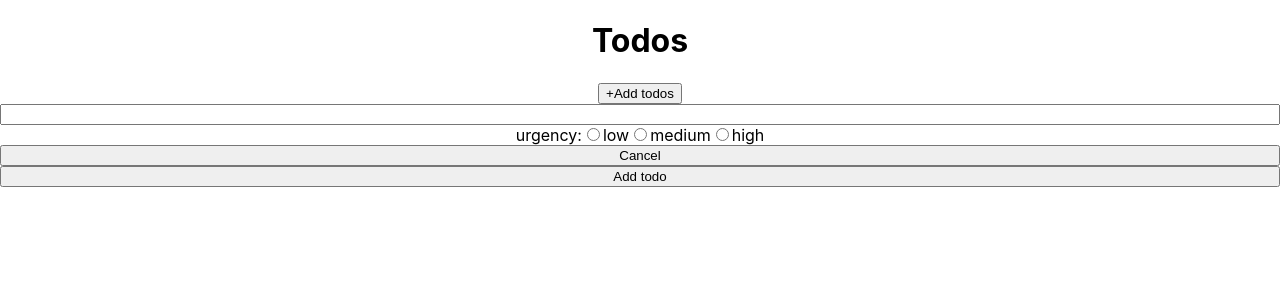
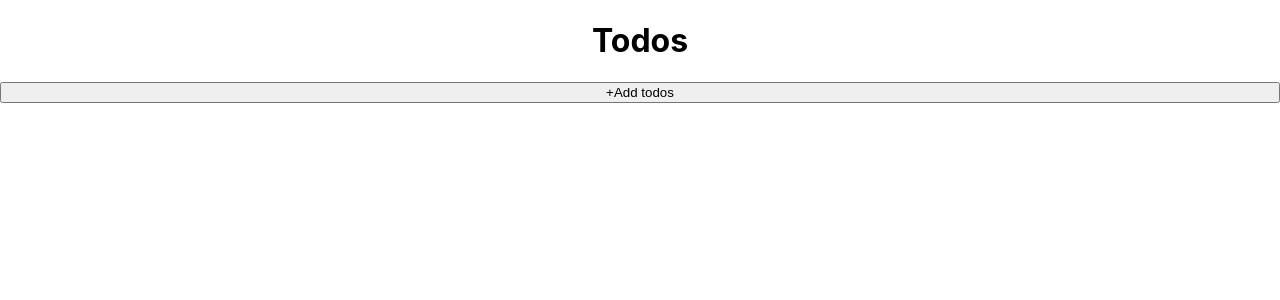
Before and after one commit to gprokopiv/react-hw-02-phonebook, a React (Create React App) app: page / in a window 1280 px wide. Shown: the top 300 px of the page. Built offline with nearby package versions, Linux system fonts and the light colour scheme.

Commit message:
todoItem

```diff
--- a/package.json
+++ b/package.json
@@ -8,6 +8,7 @@
     "@testing-library/user-event": "^12.1.10",
     "react": "^17.0.2",
     "react-dom": "^17.0.2",
+    "react-jss": "^10.6.0",
     "react-scripts": "4.0.3",
     "web-vitals": "^1.0.1"
   },
--- a/src/App.js
+++ b/src/App.js
@@ -3,6 +3,7 @@ import './App.css';
 import TodosPage from './pages/TodosPage';
 
 function App() {
+
   return (
     <div className="App">
       <TodosPage />
--- a/src/components/TodosInputForm.jsx
+++ b/src/components/TodosInputForm.jsx
@@ -1,3 +1,4 @@
+import {useState} from 'react';
 import {createUseStyles} from 'react-jss';
 
 const useStyles = createUseStyles({
@@ -13,46 +14,80 @@ todoInputForm: {
 
 button: {
   display: 'flex',
-justifyContent: 'space-between '},
+justifyContent: 'space-between'},
 });
 
 
-const TodosInputForm = () => {
+const TodosInputForm = ({ onSubmit }) => {
 const classes = useStyles();
+const [showForm, setShowForm] = useState(false);
+const [value, setValue] = useState('');
+const [urgency, setUrgency] = useState('low');
 
-  return <div className='todos-input-form'>
-<button>
-  +Add todos
-</button>
-<form className={classes.form}>
-  <input type='text'></input>
+
+const toggleForm = () => setShowForm( (prevValue) => !prevValue);
+const handleSubmit = e => {
+  e.preventDefault();
+
+  const newTodo = {
+    id: Date.now(),
+    value,
+    urgency,
+    date: Date.now(),
+    isDone: false,
+  }
+  onSubmit(newTodo);
+  setValue('');
+  setUrgency('low');
+  setShowForm(false);
+}
+
+const handleInputChange = (e) => {
+  setValue(e.target.value);
+}
+
+const handleUrgencyChange = (e) => {
+  setUrgency(e.target.value);
+}
+  return (
+
+  <div className={classes.todoInputForm}>
+  {showForm ? (
+  <form className={classes.form} onSubmit={handleSubmit}>
+  <input type='text' value={value} onChange={handleInputChange}/>
   <div>
     <span>urgency:</span>
 
     <label>
-      <input type='radio'></input>
+      <input type='radio' value='low' checked={urgency==='low'} onChange={handleUrgencyChange}></input>
       <span>low</span>
     </label>
 
     <label>
-      <input type='radio'></input>
+      <input type='radio' value='medium'  checked={urgency==='medium'}  onChange={handleUrgencyChange}></input>
       <span>medium</span>
     </label>
 
     <label>
-      <input type='radio'></input>
+      <input type='radio' value='high' checked={urgency==='high'} onChange={handleUrgencyChange}></input>
       <span>high</span>
     </label>
   </div>
-
-  <button>
+<div className={classes.button}>
+  <button onClick={toggleForm}>
     Cancel
   </button>
-  <button>
+  <button type='submit'>
     Add todo
   </button>
-</form>
   </div>
+</form>) : (
+<button onClick={toggleForm}>
+  +Add todos
+</button>)}
+
+
+  </div>)
 };
 
 export default TodosInputForm;
--- a/src/components/TodosList.jsx
+++ b/src/components/TodosList.jsx
@@ -1,6 +1,14 @@
+import TodoItem from './TodoItem';
 
-const TodoList = () => {
-  return <div className='todos-list'></div>
+const TodoList = ({todos}) => {
+  return <div className='todos-list'>
+{todos.map((todo) => (
+  <TodoItem />
+)
+
+)}
+
+  </div>
 };
 
 export default TodoList;
--- a/src/pages/TodosPage.jsx
+++ b/src/pages/TodosPage.jsx
@@ -1,15 +1,21 @@
+import { useState} from 'react';
 import TodosList from '../components/TodosList';
 import TodosInputForm from '../components/TodosInputForm';
 
 
 const TodoPage = () => {
+  const [todos, setTodos] = useState([]);
+
+  const handleSubmit = (todo) => {
+    setTodos((prevState) => [todo, ...prevState])
+  }
   return (
     <div className='todos'>
     <h1>
       Todos
     </h1>
-    <TodosInputForm />
-    <TodosList />
+    <TodosInputForm onSubmit={handleSubmit}/>
+    <TodosList todos={todos} />
 
   </div>
   )
```
Also changed, not shown: src/components/TodoItem.jsx (added), 1 other file (tests, documents, lock files or other folders).
